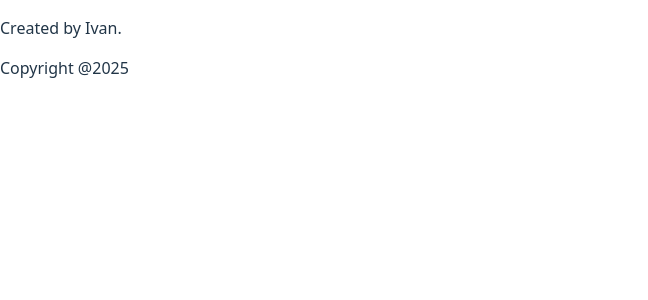
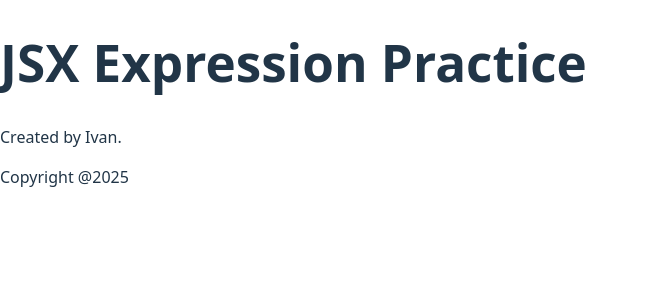
Before and after one commit to IvanR96/jsx-expression-practice, a React (Vite) app in the folder expression-practice/: page / in a window 1280 px wide. Shown: the top 300 px of the page, without its empty margins (0-648 px from the left). Built offline with nearby package versions, Linux system fonts and the light colour scheme.

Commit message:
jsx attribute added to h1 element

```diff
--- a/expression-practice/src/main.jsx
+++ b/expression-practice/src/main.jsx
@@ -7,6 +7,7 @@
 
 createRoot(document.getElementById('root')).render(
   <div>
+    <h1 className='title'>JSX Expression Practice</h1>
     <p>Created by {name}.</p>
     <p>Copyright @{currentYear}</p>
   </div>
```
